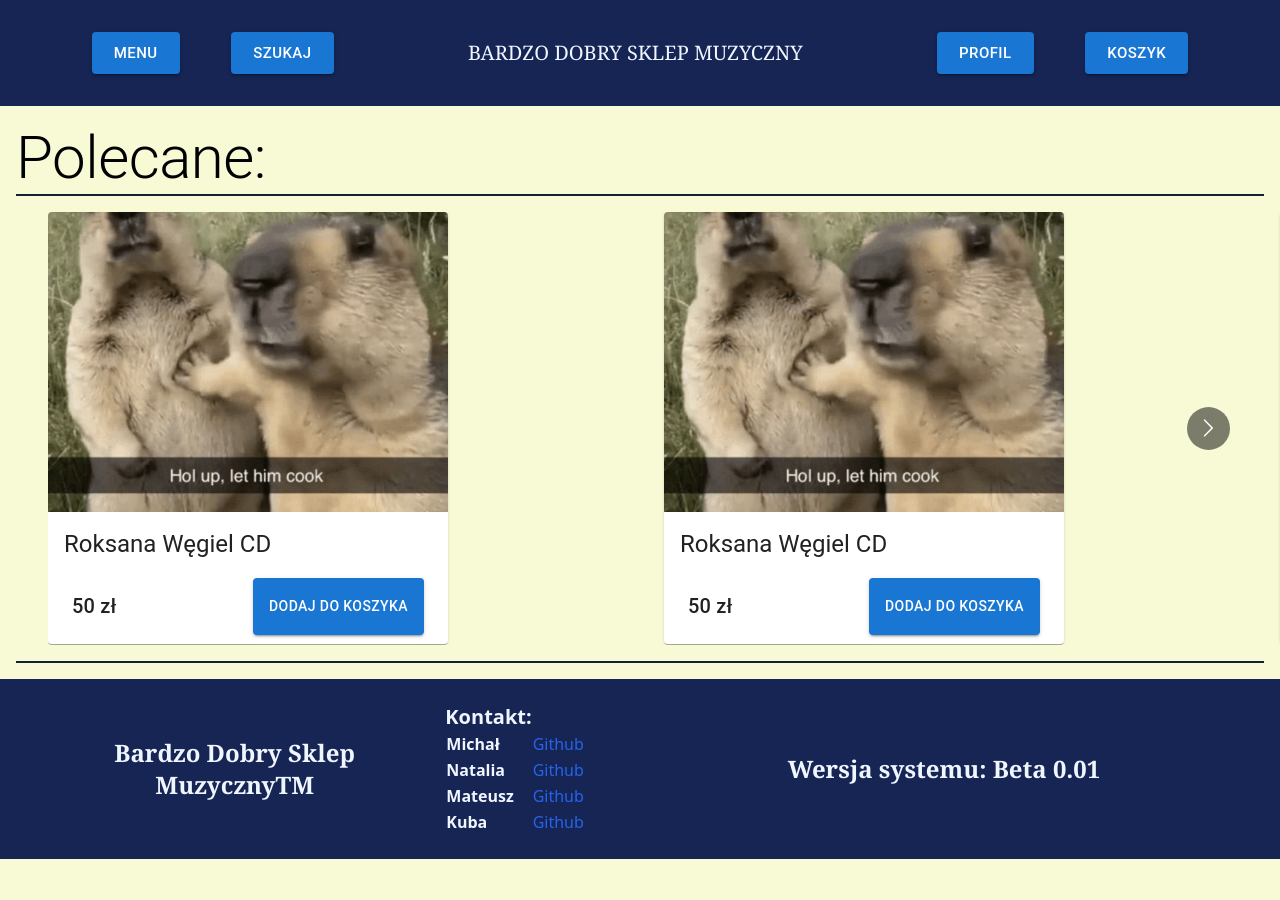
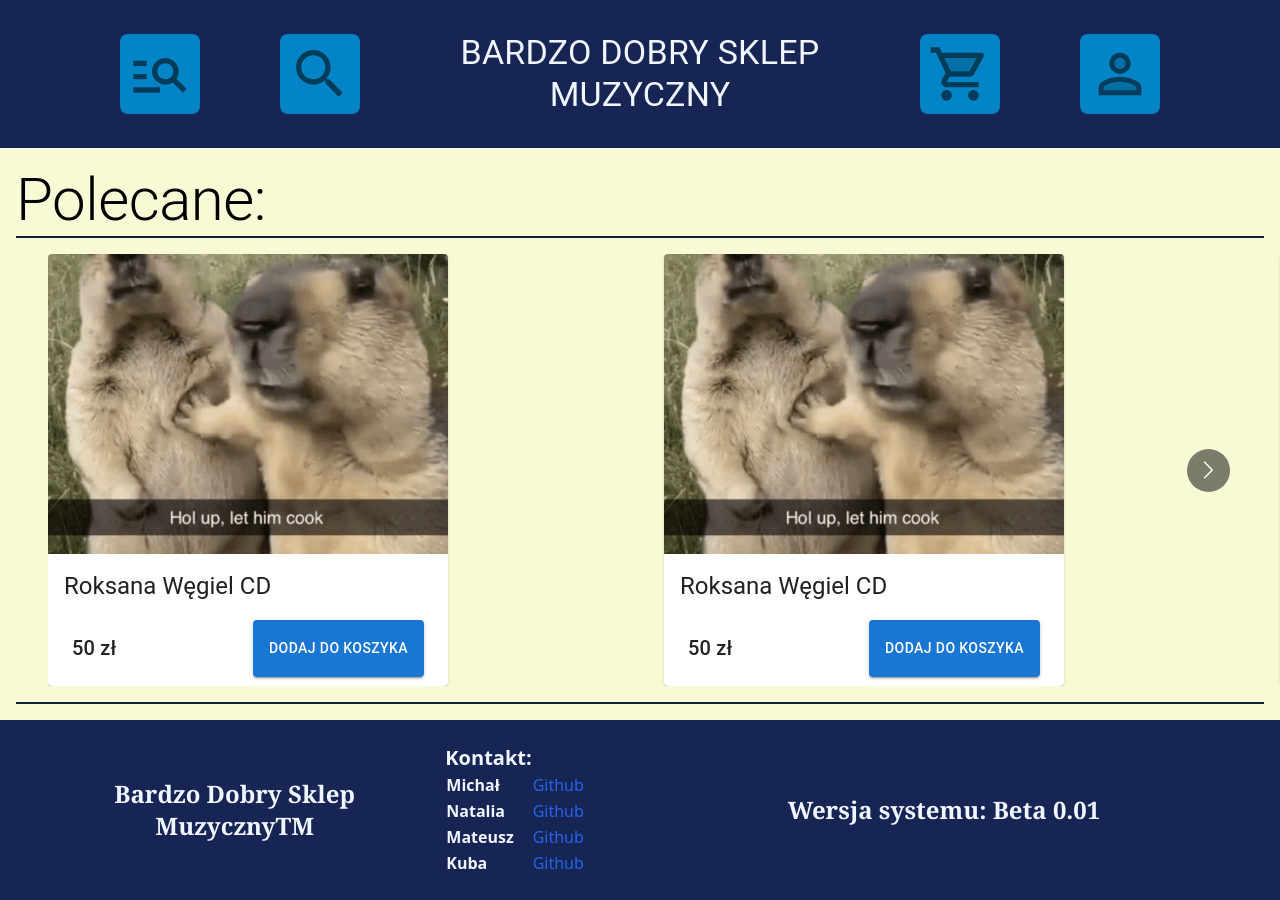
Before and after one commit to matikd13/bardzo-dobry-sklep-muzyczny, a React (Vite) app in the folder client/: page / in a window 1280 px wide. Before the commit the page ends 859 px from the top, so only its background shows below. Built offline with nearby package versions, Linux system fonts and the light colour scheme; no server answers.

Commit message:
added some icons to navbar

```diff
--- a/client/package.json
+++ b/client/package.json
@@ -15,6 +15,7 @@
     "@auth0/auth0-react": "^2.2.3",
     "@emotion/react": "^11.11.1",
     "@emotion/styled": "^11.11.0",
+    "@mui/icons-material": "^5.15.6",
     "@mui/material": "^5.14.20",
     "apollo-link-scalars": "^4.0.2",
     "graphql": "^16.8.1",
--- a/client/src/components/shared/productList/ProductList.tsx
+++ b/client/src/components/shared/productList/ProductList.tsx
@@ -1,15 +1,4 @@
-import {
-  Box,
-  Card,
-  CardContent,
-  Typography,
-  CardActions,
-  CardMedia,
-  Button,
-  Grid,
-  Divider,
-  createTheme,
-} from '@mui/material';
+import { Box, Card, CardContent, Typography, CardActions, CardMedia, Button, Grid, Divider } from '@mui/material';
 import Carousel from 'react-multi-carousel';
 
 export default function ProductsList() {
@@ -57,7 +46,7 @@ export default function ProductsList() {
         <Divider sx={thickDivider}></Divider>
       </Box>
       <Box sx={{ pl: 6 }}>
-        <Carousel responsive={responsive} showDots={false}>
+        <Carousel responsive={responsive} showDots={false} draggable={false}>
           <Box>
             <Card sx={{ maxWidth: 400 }} style={{ backgroundColor: 'white' }}>
               <CardMedia sx={{ height: 300 }} image="src/static/image/hold-up-let-him-cook.png" title="bajojajo" />
--- a/client/src/routes/layouts/Navbar/Navbar.tsx
+++ b/client/src/routes/layouts/Navbar/Navbar.tsx
@@ -1,4 +1,8 @@
-import { Button, Grid, Box } from '@mui/material';
+import { Grid, Box, Typography, ButtonBase, IconButton } from '@mui/material';
+import SearchTwoToneIcon from '@mui/icons-material/SearchTwoTone';
+import ManageSearchTwoToneIcon from '@mui/icons-material/ManageSearchTwoTone';
+import PersonOutlineTwoToneIcon from '@mui/icons-material/PersonOutlineTwoTone';
+import ShoppingCartTwoToneIcon from '@mui/icons-material/ShoppingCartTwoTone';
 import { Link } from 'react-router-dom';
 
 export default function Navbar() {
@@ -6,32 +10,36 @@ export default function Navbar() {
     <>
       <Box className="inset-x-0 top-0 bg-blue-950 px-10 py-8 text-blue-50" sx={{ width: '100%' }}>
         <Grid container direction="row" alignItems="center" justifyContent="space-evenly">
-          <Grid>
-            <Button className="bg-sky-500" variant="contained" size="large">
-              Menu
-            </Button>
+          <Grid className="rounded-lg bg-sky-600">
+            <IconButton component={Link} to="/">
+              <ManageSearchTwoToneIcon sx={{ fontSize: '4rem' }} />
+            </IconButton>
           </Grid>
 
-          <Grid>
-            <Button component={Link} to="/search" className="bg-sky-500" variant="contained" size="large">
-              Szukaj
-            </Button>
+          <Grid className="rounded-lg bg-sky-600">
+            <IconButton component={Link} to="/search">
+              <SearchTwoToneIcon sx={{ fontSize: '4rem' }} />
+            </IconButton>
           </Grid>
 
-          <Grid xs={5}>
-            <p className="text-center font-serif text-xl">BARDZO DOBRY SKLEP MUZYCZNY</p>
+          <Grid xs={4}>
+            <ButtonBase component={Link} to="/" focusRipple sx={{ textAlign: 'center' }}>
+              <Typography variant="h4" sx={{ fontFamily: 'Roboto', textAlign: 'center' }}>
+                BARDZO DOBRY SKLEP MUZYCZNY
+              </Typography>
+            </ButtonBase>
           </Grid>
 
-          <Grid>
-            <Button component={Link} to="/search" className="bg-sky-500" variant="contained" size="large">
-              Profil
-            </Button>
+          <Grid className="rounded-lg bg-sky-600">
+            <IconButton component={Link} to="/cart">
+              <ShoppingCartTwoToneIcon sx={{ fontSize: '4rem' }} />
+            </IconButton>
           </Grid>
 
-          <Grid>
-            <Button component={Link} to="/cart" className="bg-sky-500" variant="contained" size="large">
-              Koszyk
-            </Button>
+          <Grid className="rounded-lg bg-sky-600">
+            <IconButton component={Link} to="/profile">
+              <PersonOutlineTwoToneIcon sx={{ fontSize: '4rem' }} />
+            </IconButton>
           </Grid>
         </Grid>
       </Box>
```
Also changed, not shown: 1 other file (tests, documents, lock files or other folders).
